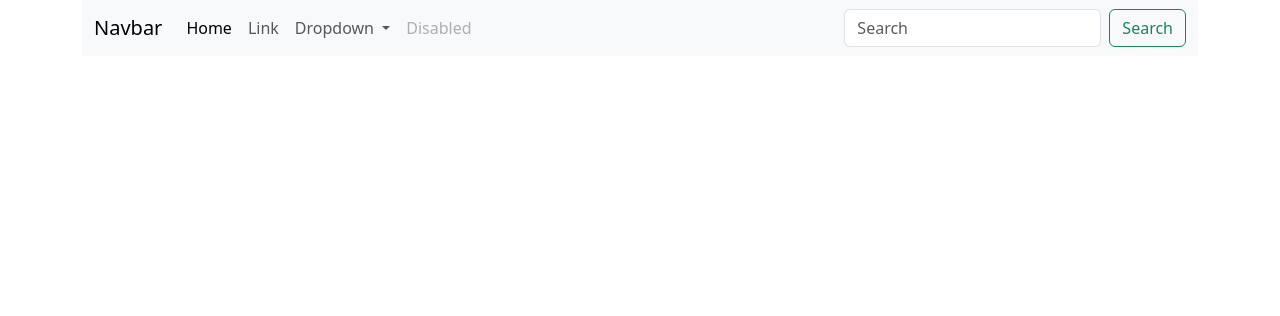
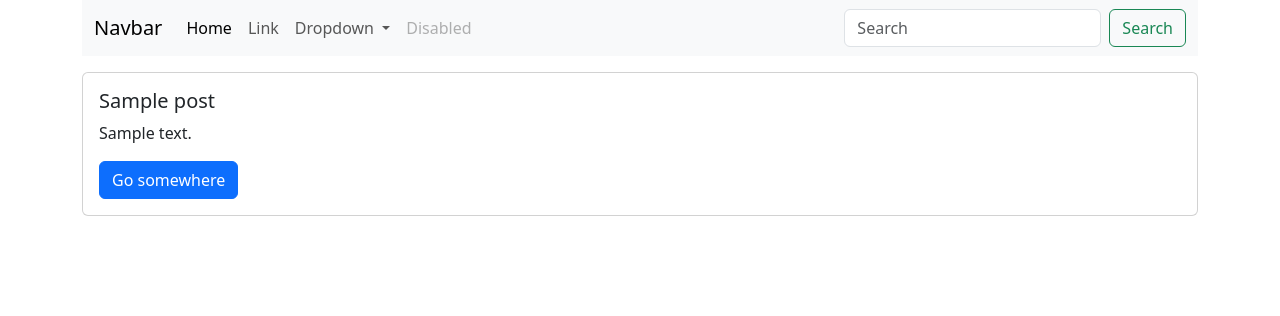
Before and after one commit to adamnovak0402/CV4AI_Blog1, a PHP site: page /index2.php in a window 1280 px wide. Shown: the top 316 px of the page. Run offline with PHP 8.4, Linux system fonts and the light colour scheme; tables that the repository leaves empty or names only in its code hold one stand-in row (values such as "Sample post").

Commit message:
added post foreach

```diff
--- a/index2.php
+++ b/index2.php
@@ -1,3 +1,29 @@
+<?php
+$host = "192.168.100.88";
+$dbname = "tester_blog1";
+$username = "tester";
+$password = "tester";
+$prispevky = null;
+try {
+    $dsn = "mysql:host=$host;dbname=$dbname";
+
+    $pdo = new PDO($dsn, $username, $password);
+
+    //Nastavuje vyhazování vyjímek při chybě
+    $pdo->setAttribute(PDO::ATTR_ERRMODE, PDO::ERRMODE_EXCEPTION);
+    //Výchozí formát dat bude asociativní pole
+    $pdo->setAttribute(PDO::ATTR_DEFAULT_FETCH_MODE, PDO::FETCH_ASSOC);
+
+    // Příprava SQL dotazu s otazníky jako zástupnámi znaky
+    $sql = "SELECT * FROM posts";
+    $statement = $pdo->query($sql);
+
+    $prispevky = $statement->fetchAll();
+
+} catch (PDOException $e) {
+    die("Chyba připojení " . $e->getMessage());
+}
+?>
 <!doctype html>
 <html lang="en">
 <head>
@@ -45,6 +71,27 @@
             </div>
         </nav>
     </div>
+
+    <div class="container mt-3">
+        <?php
+        foreach ($prispevky as $prispevek) {
+            echo ('
+            <div class="post">
+            <div class="card" style="width: 100%">
+                <div class="card-body">
+                    <h5 class="card-title">'.$prispevek['title'].'</h5>
+                    <p class="card-text">'.$prispevek["content"].'</p>
+                    <a href="#" class="btn btn-primary">Go somewhere</a>
+                </div>
+            </div>
+            <br>
+        </div>
+            ');
+        }
+        ?>
+
+    </div>
+
     <script src="https://cdn.jsdelivr.net/npm/bootstrap@5.3.9/dist/js/bootstrap.bundle.min.js" integrity="sha384-WyOxWvTyr1QaMPfiPJSv76iReVthorl5uWlFtZPyK0IEB0hGzo9y5Bp9mYanr8Bu" crossorigin="anonymous"></script>
 </body>
 </html>
```
